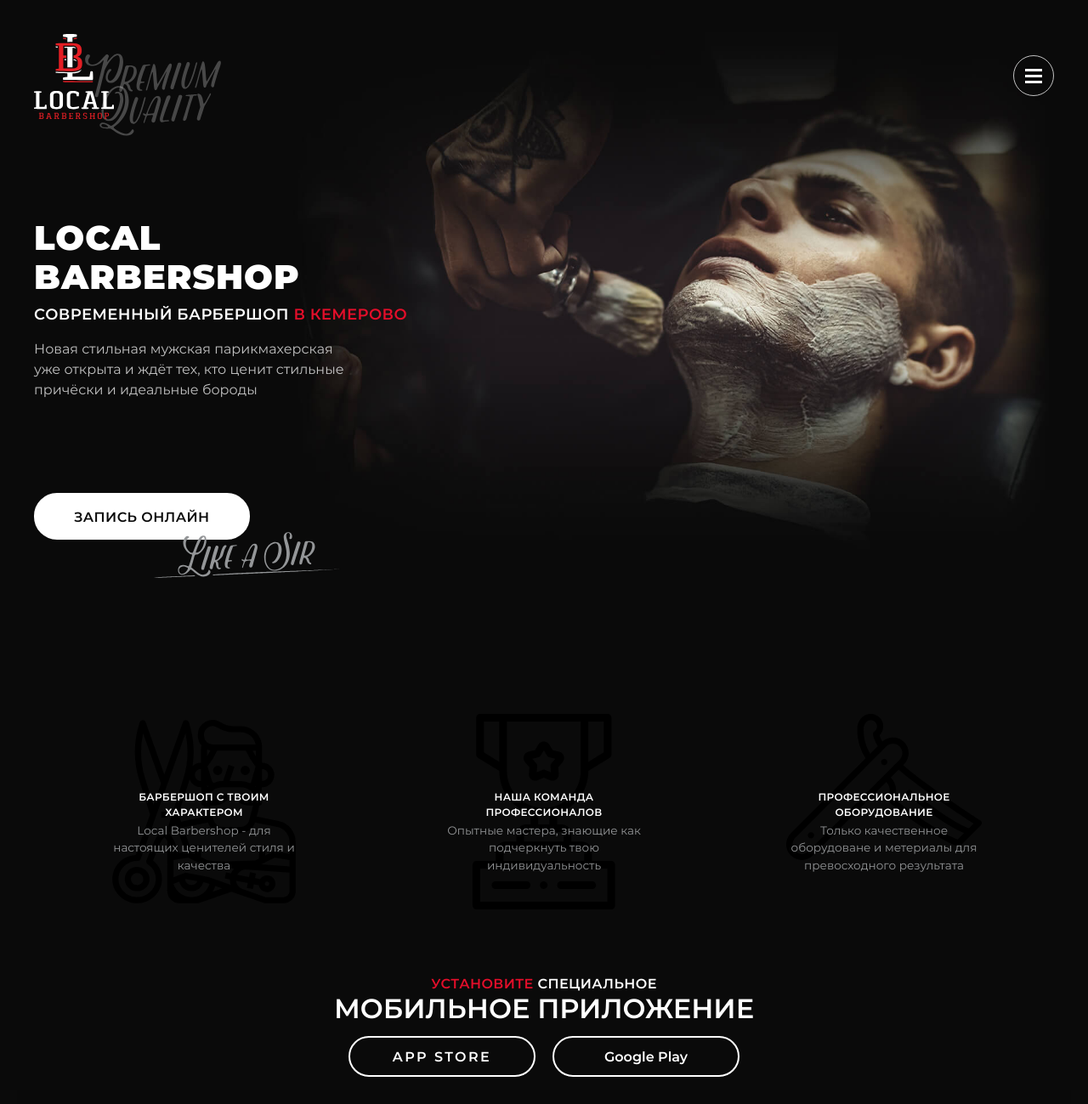
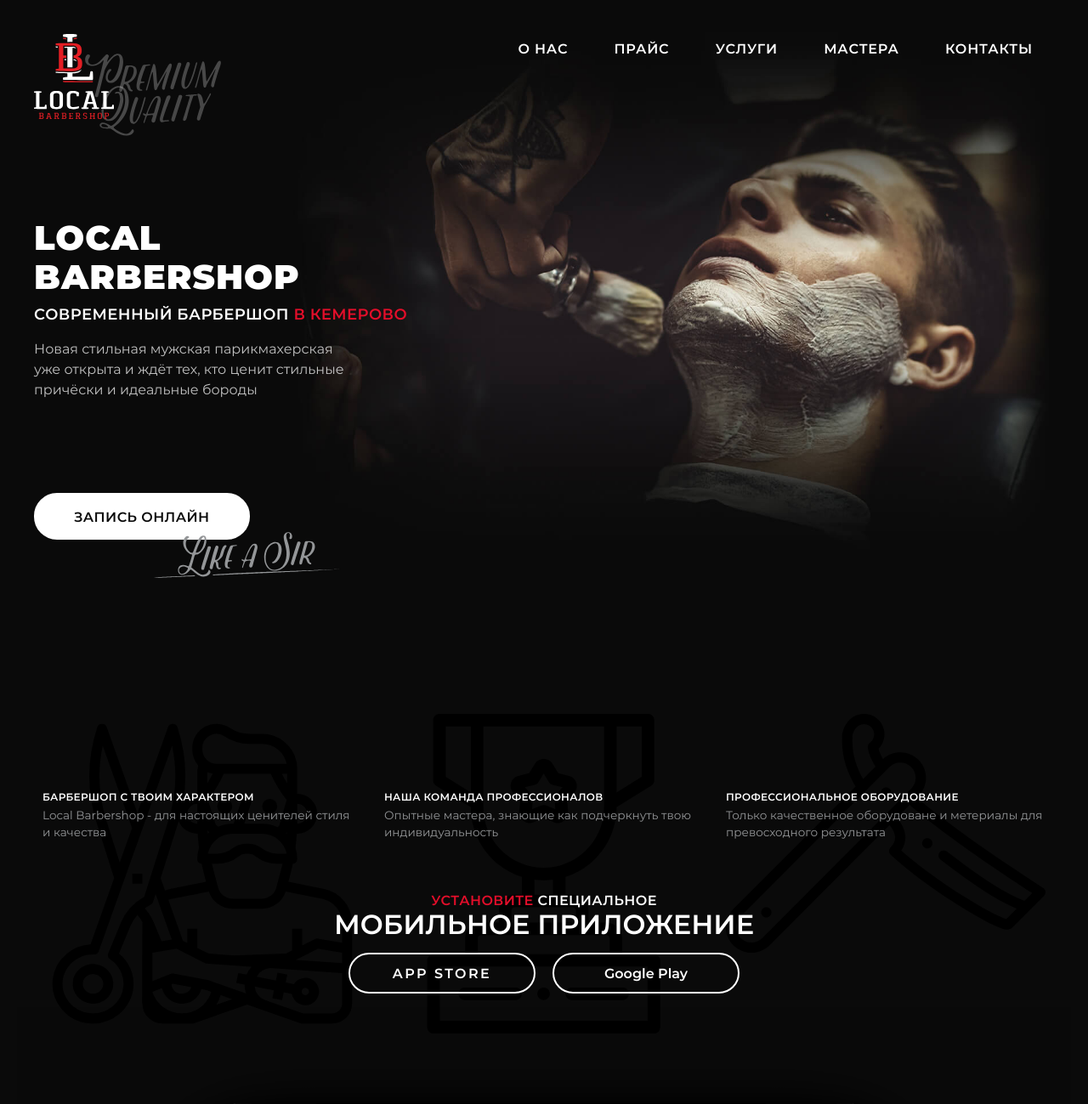
Before and after one commit to nigel-riss/local-barber-site, a website: page src/pug/index.pug in a window 1280 px wide. Shown: the top 1299 px of the page at 85% size. Drawn offline with nearby package versions, Linux system fonts and the light colour scheme; files that its build step writes are made by us from their sources; files whose address does not match are found by name.

Commit message:
Add menu styles

```diff
--- a/src/pug/index.pug
+++ b/src/pug/index.pug
@@ -17,14 +17,14 @@
                     nav.main-nav
                         ul.main-nav__list
                             li.main-nav__item: a(href="#") О нас
+                            //- li.main-nav__item: a(href="#") Магазин
+                            li.main-nav__item: a(href="#") Прайс
                             li.main-nav__item: a(href="#") Услуги
-                            li.main-nav__item: a(href="#") Магазин
-                            li.main-nav__item: a(href="#") Прайс
                             li.main-nav__item: a(href="#") Мастера
                             li.main-nav__item: a(href="#") Контакты
 
                 .header__menu-button
-                    button.menu-button
+                    button.menu-button.menu-button--x-close
                         .menu-button--middle
 
             .header__content
@@ -43,17 +43,17 @@
                     article.feature
                         .feature__icon: img(src="./img/icons/barber.svg", alt="")
                         h3.feature__title Барбершоп с твоим характером
-                        p.feature__desc Local Barbershop - для настоящих ценителей стиля и качества
+                        p.feature__desc Local Barbershop - для&nbsp;настоящих ценителей стиля и&nbsp;качества
 
                     article.feature
                         .feature__icon: img(src="./img/icons/trophy.svg", alt="")
                         h3.feature__title Наша команда профессионалов
-                        p.feature__desc Опытные мастера, знающие как подчеркнуть твою индивидуальность
+                        p.feature__desc Опытные мастера, знающие как&nbsp;подчеркнуть твою индивидуальность
 
                     article.feature
                         .feature__icon: img(src="./img/icons/razor.svg", alt="")
                         h3.feature__title Профессиональное оборудование
-                        p.feature__desc Только качественное оборудоване и метериалы для превосходного результата
+                        p.feature__desc Только качественное оборудоване и&nbsp;метериалы для превосходного результата
 
             section.mobile
                 header.mobile__header
--- a/src/scss/modules/_feature.scss
+++ b/src/scss/modules/_feature.scss
@@ -9,8 +9,20 @@
 
     @include atTablet {
         // box model
+        margin: 0;
         padding: 0 10px;
         flex-basis: 250px;
+        flex-basis: 33%;
+    }
+
+    @include atDesktopS {
+        // box model
+        margin: 0;
+        max-width: inherit;
+        padding-right: 10px;
+
+        // typography
+        text-align: left;
     }
 }
 
--- a/src/scss/modules/_header.scss
+++ b/src/scss/modules/_header.scss
@@ -59,9 +59,18 @@
         background-position: bottom left 60px;
         background-size: 160px;
     }
+
+    @include atDesktopS {
+        // box model
+        align-items: flex-start;
+    }
 }
 
 .header__logo {
+    // positioning
+    position: relative;
+    z-index: 2;
+
     // box model
     height: 72px;
 
@@ -79,14 +88,27 @@
 
 .header__nav {
     // positioning
-    position: fixed;
+    position: absolute;
+    left: 0;
+    right: 0;
+    top: 0;
+    z-index: 1;
 
-    // box model
-    display: none;
+    @include atDesktopS {
+        // positioning
+        position: relative;
+    }
 }
 
 .header__menu-button {
+    // positioning
+    position: relative;
+    z-index: 1;
 
+    @include atDesktopS {
+        // box model
+        display: none;
+    }
 }
 
 .header__content {
--- a/src/scss/modules/_main-nav.scss
+++ b/src/scss/modules/_main-nav.scss
@@ -1,15 +1,97 @@
 .main-nav {
+    // box model
+    padding: 40px;
+    padding-top: 120px;
+
+    // visual
+    background-color: rgba($black, 0.9);
+
+    // border
+    border-bottom: 2px solid $red;
+
+    @include atDesktopS {
+        // box model
+        padding: 0;
+
+        // visual
+        background-color: transparent;
+
+        // border
+        border-bottom: none;
+    }
+}
+
+.main-nav__list {
+    // box model
+    margin: 0;
+    padding: 0;
+
+    // list
+    list-style: none;
+}
+
+.main-nav__item {
+    // box model
+    // border: 1px solid red;
+    margin: 10px 0;
+
+    // typography
+    text-align: center;
+
+    @include atDesktopS {
+        // box model
+        display: inline-block;
+        vertical-align: top;
+        margin: 0 20px;
+    }
+}
+
+.main-nav__item a {
+    // positioning
+    position: relative;
+
+    // box model
+    display: inline-block;
+    vertical-align: top;
+    padding: 5px;
+
+    // typography
+    color: $white;
+    font-size: 1.25rem;
+    font-weight: 600;
+    letter-spacing: 0.05em;
+    line-height: 1.5;
+    text-decoration: none;
+    text-transform: uppercase;
+
+    @include atDesktopS {
+        // typography
+        font-size: 1rem;
+    }
+}
+
+.main-nav__item a::after {
+    content: '';
+
+    // positioning
+    position: absolute;
+    bottom: 0;
+    left: 1px;
+
+    // box model
+    height: 1px;
+    width: 0;
+
+    // visual
+    background-color: $red;
+    transition: all 0.25s ease-out;
+}
+
+.main-nav__item a:hover {
 
 }
 
-.main-nav__list {
-
+.main-nav__item a:hover::after {
+    // box model
+    width: 100%;
 }
-
-.main-nav__item {
-
-}
-
-.main-nav__item a {
-
-}
--- a/src/scss/modules/_menu-button.scss
+++ b/src/scss/modules/_menu-button.scss
@@ -49,3 +49,23 @@
     // positioning
     top: 29px;
 }
+
+.menu-button--x-close {
+    .menu-button--middle {
+        // box model
+        width: 0;
+    }
+
+    &::before,
+    &::after {
+        // positioning
+        top: 22px;
+        transform-origin: center center;
+        transform: rotate(45deg);
+    }
+
+    &::after {
+        // positioning
+        transform: rotate(-45deg);
+    }
+}
--- a/src/scss/modules/_selling-features.scss
+++ b/src/scss/modules/_selling-features.scss
@@ -20,6 +20,10 @@
     @include atTablet {
         // box model
         display: flex;
-        // border: 1px solid red;
+        justify-content: space-between;
+    }
+
+    @include atDesktopS {
+        // box model
     }
 }
```
Also changed, not shown: docs/index.html, docs/styles.css.
